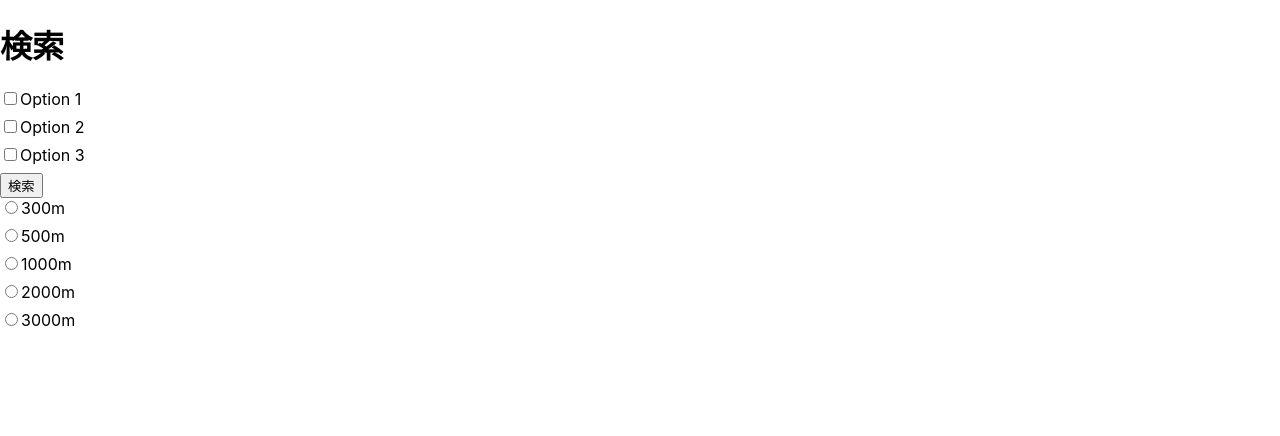
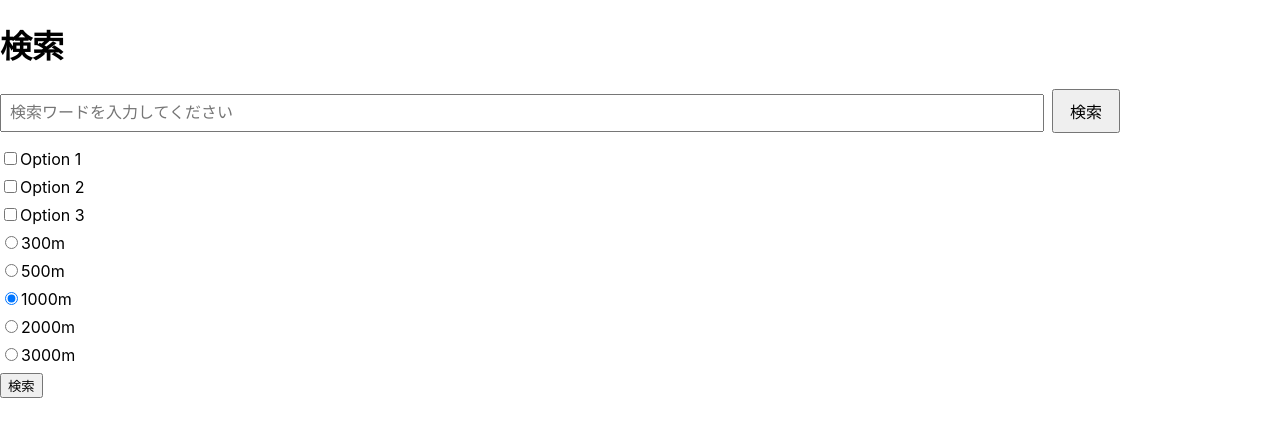
Before and after one commit to muratamizuki/fenrir, a React (Create React App) app in the folder frontend/: page / in a window 1280 px wide. Shown: the top 436 px of the page. Built offline with nearby package versions, Linux system fonts and the light colour scheme.

Commit message:
geoloctionの実装とhomepageの変更

```diff
--- /dev/null
+++ b/frontend/src/components/SearchInput.jsx
@@ -0,0 +1,37 @@
+import React, { useState } from "react";
+
+const SearchInput = ({ placeholder = "検索ワードを入力してください", onSearch }) => {
+  const [inputValue, setInputValue] = useState("");
+
+  const handleInputChange = (event) => {
+    setInputValue(event.target.value);
+  };
+
+  const handleSearch = () => {
+    if (onSearch) {
+      onSearch(inputValue); // 親コンポーネントに入力値を渡す
+    }
+  };
+
+  return (
+    <div style={{ marginBottom: "1rem" }}>
+      <input
+        type="text"
+        value={inputValue}
+        onChange={handleInputChange}
+        placeholder={placeholder}
+        style={{
+          padding: "0.5rem",
+          fontSize: "1rem",
+          width: "80%",
+          marginRight: "0.5rem",
+        }}
+      />
+      <button onClick={handleSearch} style={{ padding: "0.5rem 1rem", fontSize: "1rem" }}>
+        検索
+      </button>
+    </div>
+  );
+};
+
+export default SearchInput;
--- a/frontend/src/pages/Homepage.jsx
+++ b/frontend/src/pages/Homepage.jsx
@@ -2,8 +2,17 @@ import React, { useState } from "react";
 import CheckboxGroup from "../components/CheckboxGroup";
 import SubmitButton from "../components/SubmitButton";
 import DistanceSelector from "../components/DistanceSelector";
+import SearchInput from "../components/SearchInput";
+// jsはインデントがspace2つが多いらしいややこい、終わってから変えるかも
+const ParentComponent = () => {
+    const [searchKeyword, setSearchKeyword] = useState("");
 
-const ParentComponent = () => {
+    // 検索ワードの変更
+    const handleSearch = (keyword) => {
+      console.log("検索ワード:", keyword);
+      setSearchKeyword(keyword);
+    };
+
     // 距離用のオプション
     const options = [
       { value: "range:1", label: "300m" },
@@ -29,7 +38,7 @@ const ParentComponent = () => {
     );
 
     // 初期値は1000m
-  const [selectedDistance, setSelectedDistance] = useState("1000m");
+    const [selectedDistance, setSelectedDistance] = useState("range:3");
 
     // チェックボックスが変わった時
     const handleCheckboxChange = (value) => {
@@ -42,8 +51,33 @@ const ParentComponent = () => {
       console.log("選択された距離 (value):", selectedValue);
     };
 
+    // Geolocationで現在位置を取得
+    const getCurrentPosition = () => {
+      return new Promise((resolve, reject) => {
+        if (!navigator.geolocation) {
+          reject(new Error("Geolocation is not supported by this browser."));
+        }
+
+        navigator.geolocation.getCurrentPosition(
+          (position) => {
+            resolve({
+              latitude: position.coords.latitude,
+              longitude: position.coords.longitude,
+            });
+          },
+          (error) => {
+            reject(new Error(`Geolocation error: ${error.message}`));
+          }
+        );
+      });
+    };
+
     // 送信
     const handleSubmit = async () => {
+      try {
+        // 現在位置を取得
+        const position = await getCurrentPosition();
+
         // チェックされた項目を抽出
         const checkedLabels = checkboxOptions
           .filter((option) => checkedStates[option.value])
@@ -52,12 +86,14 @@ const ParentComponent = () => {
         const payload = {
           selectedLabels: checkedLabels,
           distanceValue: selectedDistance,
+          latitude: position.latitude,
+          longitude: position.longitude,
+          searchKeyword, // 検索ワードを追加
         };
 
         console.log("送信データ:", payload);
 
-    try {
-      const response = await fetch("http://localhost:5000//hotpepper-restaurants", {
+        const response = await fetch("http://localhost:8000/search/hotpepper-restaurants", {
           method: "POST",
           headers: {
             "Content-Type": "application/json",
@@ -78,17 +114,18 @@ const ParentComponent = () => {
     return (
       <div>
         <h1>検索</h1>
+        <SearchInput onSearch={handleSearch} /> {/* 検索入力スペースを追加 */}
         <CheckboxGroup
           options={checkboxOptions}
           checkedStates={checkedStates}
           onChange={handleCheckboxChange}
         />
-      <SubmitButton onSubmit={handleSubmit} />
         <DistanceSelector
           options={options}
           selectedValue={selectedDistance}
           onChange={handleDistanceChange}
         />
+        <SubmitButton onSubmit={handleSubmit} />
       </div>
     );
   };
```
Lines whose indentation alone changed are shown as unchanged.
